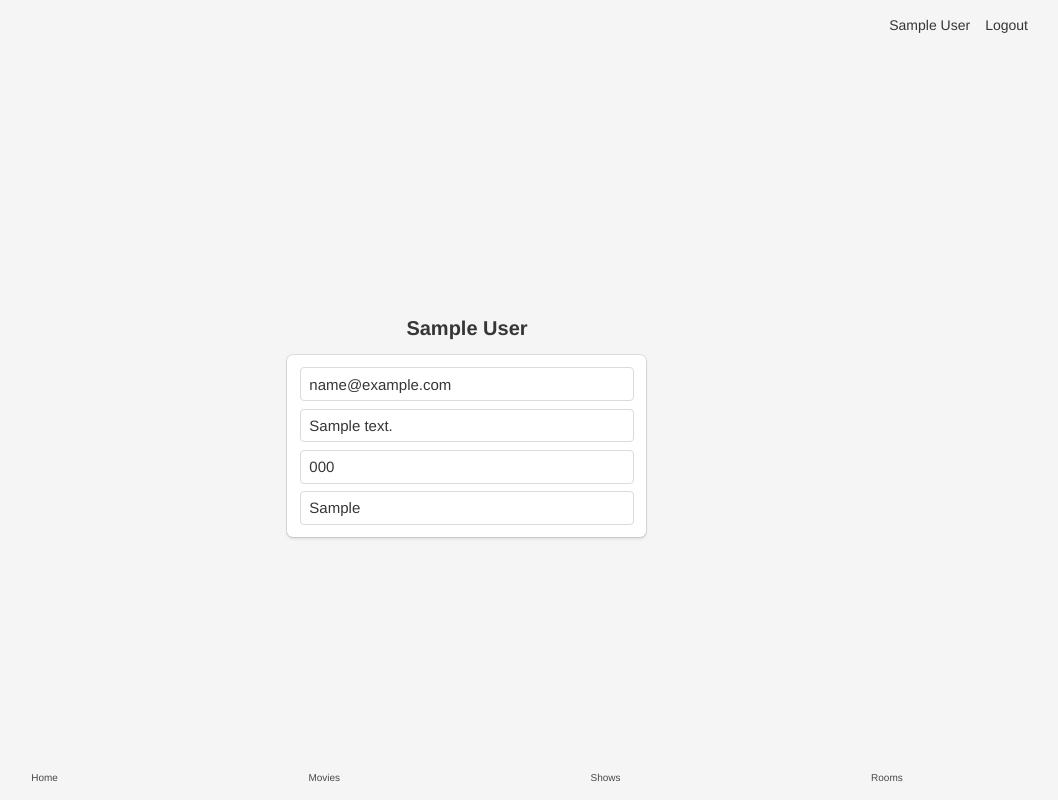
After one commit to piotruela/ABD-Kinol-Flask, a Flask app: page /employees/current in a window 1280 px wide. The commit adds this page. Shown: the whole page, without its empty margins (173-1231 px from the left). Run offline with Flask 2, Linux system fonts and the light colour scheme; a user stored in the database is signed in; tables that the repository leaves empty hold one stand-in row (values such as "Sample post"); some libraries are stand-ins or nearby versions.

Commit message:
added employee profil page

```diff
--- a/app.py
+++ b/app.py
@@ -38,7 +38,8 @@ if __name__ == 'app':
     app.register_blueprint(shows_blueprint)
     from controller.rooms_controller import rooms as rooms_blueprint
     app.register_blueprint(rooms_blueprint)
-
+    from controller.employees_controller import employees as employees_blueprint
+    app.register_blueprint(employees_blueprint)
 
     login_manager = LoginManager()
     login_manager.login_view = 'auth.login'
--- /dev/null
+++ b/controller/employees_controller.py
@@ -0,0 +1,10 @@
+from flask import Blueprint, render_template
+from flask_login import login_required
+
+employees = Blueprint('employees', __name__)
+
+
+@employees.route('/employees/current')
+@login_required
+def get_employee():
+    return render_template('employee.html')
--- a/templates/base.html
+++ b/templates/base.html
@@ -41,7 +41,8 @@
                 <div id="navbarMenuHeroA" class="navbar-menu">
                     <div class="navbar-end">
                         {% if current_user.is_authenticated %}
-                            <span class="navbar-item">{{ current_user.first_name + ' ' + current_user.last_name }}</span>
+                            <a class="navbar-item" href="/employees/current">
+                                <span>{{ current_user.first_name + ' ' + current_user.last_name }}</span></a>
                         {% endif %}
                         {% if not current_user.is_authenticated %}
                             <a href="{{ url_for('auth.login') }}" class="navbar-item">
--- /dev/null
+++ b/templates/employee.html
@@ -0,0 +1,34 @@
+{% extends "base.html" %}
+
+{% block content %}
+    <div class="column is-4 is-offset-4">
+        <h3 class="title">{{ current_user.first_name + ' ' + current_user.last_name }}</h3>
+        <div class="box">
+
+            <div class="field">
+                <div class="control">
+                    <input class="input is-large" type="email" name="email" placeholder="Your Email"
+                           readonly="readonly" value="{{ current_user.mail }}">
+                </div>
+            </div>
+            <div class="field">
+                <div class="control">
+                    <input class="input is-large" type="text" name="address" placeholder="Address"
+                           readonly="readonly" value="{{ current_user.employee.address }}">
+                </div>
+            </div>
+            <div class="field">
+                <div class="control">
+                    <input class="input is-large" type="text" name="phoneNumber" placeholder="Phone number"
+                           readonly="readonly" value="{{ current_user.employee.phone_number }}">
+                </div>
+            </div>
+            <div class="field">
+                <div class="control">
+                    <input class="input is-large" type="text" name="employeeType" placeholder="Type of employee"
+                           readonly="readonly" value="{{ current_user.employee.employee_type }}">
+                </div>
+            </div>
+        </div>
+    </div>
+{% endblock %}
```
